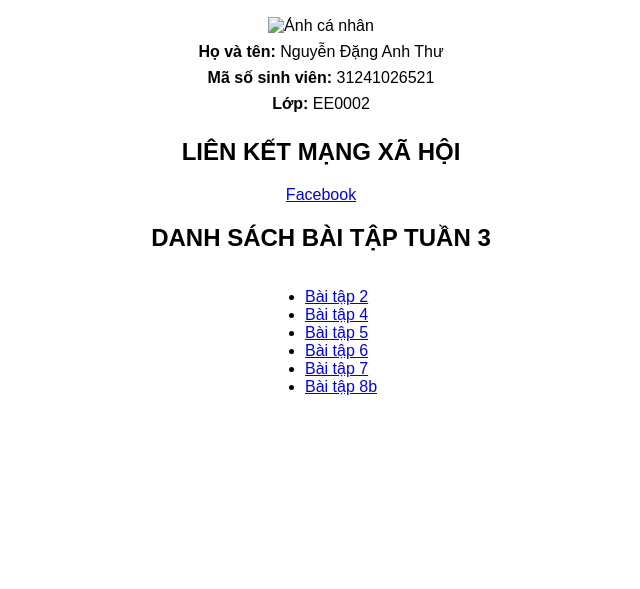
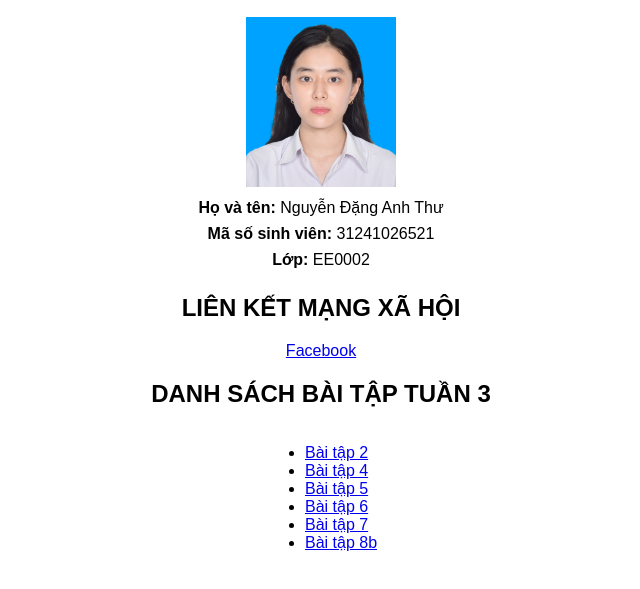
Before and after one commit to anhthu-14/Bai-tap-css-buoi3, a plain HTML site: page index.html in a window 1280 px wide. Shown: the part 61-650 px from the top of the page, without its empty margins (319-959 px from the left). Drawn offline with Linux system fonts and the light colour scheme.

Commit message:
Update index.html

```diff
--- a/index.html
+++ b/index.html
@@ -47,7 +47,7 @@
     <div class="personal-info">
         <h1>THÔNG TIN CÁ NHÂN</h1>
 
-        <img src="images/avatar.jpg" alt="Ảnh cá nhân">
+        <img src="Tuan3/VeNha/images/avatar.jpg" alt="Ảnh cá nhân" width="150">
 
         <p><strong>Họ và tên:</strong> Nguyễn Đặng Anh Thư</p>
         <p><strong>Mã số sinh viên:</strong> 31241026521</p>
```
